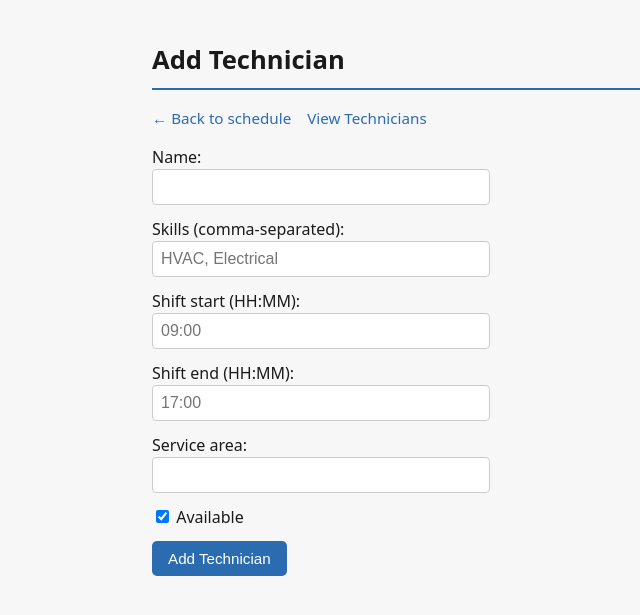
After one commit to sza5197/technician-scheduler, a Flask app: page /add-technician in a window 1280 px wide. The commit adds this page. Shown: the top 615 px of the page, without its empty margins (38-678 px from the left). Run offline with Flask 3, Linux system fonts and the light colour scheme.

Commit message:
Phase 8a: add-technician form (saves to technicians and skills tables)

```diff
--- a/app.py
+++ b/app.py
@@ -94,5 +94,39 @@ def recommend(job_id):
                            recommended=recommended, explanation=explanation)
 
 
+@app.route("/add-technician", methods=["GET", "POST"])
+def add_technician():
+    """Show the add-technician form (GET) and save a new technician (POST)."""
+    if request.method == "POST":
+        name = request.form["name"]
+        skills_text = request.form["skills"]
+        start_text = request.form["shift_start"]
+        end_text = request.form["shift_end"]
+        service_area = request.form["service_area"]
+        # A checkbox is present in the form data only when ticked.
+        available = "available" in request.form
+
+        # Validate the times.
+        try:
+            shift_start = datetime.strptime(start_text, "%H:%M").time()
+            shift_end = datetime.strptime(end_text, "%H:%M").time()
+            if shift_start >= shift_end:
+                raise ValueError("Shift start must be before shift end.")
+        except ValueError:
+            return render_template(
+                "add_technician.html",
+                error="Please enter valid times (HH:MM), with start before end.",
+            )
+
+        # Turn "HVAC, Electrical" into ["HVAC", "Electrical"], trimming spaces.
+        skills = [s.strip() for s in skills_text.split(",") if s.strip()]
+
+        database.save_technician(name, skills, shift_start, shift_end,
+                                 service_area, available)
+        return redirect("/")
+
+    return render_template("add_technician.html")
+
+
 if __name__ == "__main__":
     app.run(debug=True)
--- /dev/null
+++ b/templates/add_technician.html
@@ -0,0 +1,48 @@
+<!DOCTYPE html>
+<html>
+<head>
+    <title>Add Technician — P3 Scheduler</title>
+    <link rel="stylesheet" href="{{ url_for('static', filename='style.css') }}">
+</head>
+<body>
+    <h1>Add Technician</h1>
+    <div class="nav">
+        <a href="/">← Back to schedule</a>
+        <a href="/technicians">View Technicians</a>
+    </div>
+
+    {% if error %}
+        <p class="bad">{{ error }}</p>
+    {% endif %}
+
+    <form method="POST">
+        <p>
+            Name:<br>
+            <input type="text" name="name" required>
+        </p>
+        <p>
+            Skills (comma-separated):<br>
+            <input type="text" name="skills" placeholder="HVAC, Electrical" required>
+        </p>
+        <p>
+            Shift start (HH:MM):<br>
+            <input type="text" name="shift_start" placeholder="09:00" required>
+        </p>
+        <p>
+            Shift end (HH:MM):<br>
+            <input type="text" name="shift_end" placeholder="17:00" required>
+        </p>
+        <p>
+            Service area:<br>
+            <input type="text" name="service_area">
+        </p>
+        <p>
+            <label>
+                <input type="checkbox" name="available" checked>
+                Available
+            </label>
+        </p>
+        <button type="submit">Add Technician</button>
+    </form>
+</body>
+</html>
--- a/templates/schedule.html
+++ b/templates/schedule.html
@@ -9,6 +9,7 @@
     <div class="nav">
         <a href="/create-job">+ Create New Job</a>
         <a href="/jobs">View Jobs</a>
+        <a href="/add-technician">+ Add Technician</a>
     </div>
 
     <h2>Technicians</h2>
```
